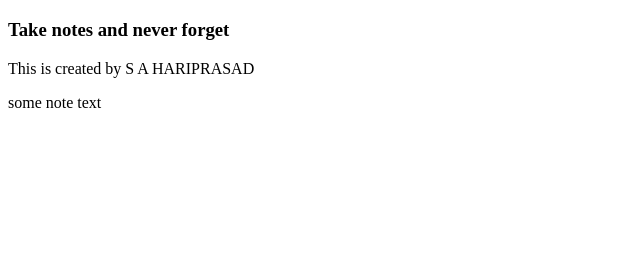
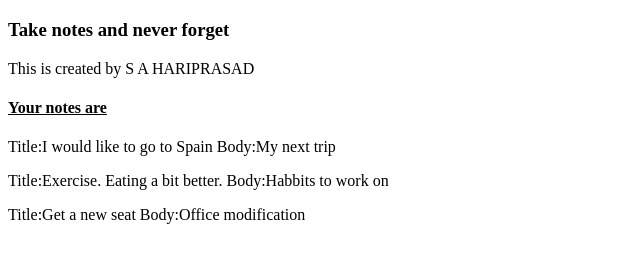
Before and after one commit to SAHARIPRASAD-2907/javascript_plain, a plain HTML site: page js-browser/notes-app/index.html in a window 1280 px wide. Shown: the part 61-324 px from the top of the page, without its empty margins (0-640 px from the left). Drawn offline with Linux system fonts and the light colour scheme.

Commit message:
adding elemets to the body with js

```diff
--- a/gitCommands.txt
+++ b/gitCommands.txt
@@ -2,3 +2,5 @@ git commit -m "first commit"
 git branch -M main
 git remote add origin https://github.com/SAHARIPRASAD-2907/javascript_plain.git
 git push -u origin main
+
+code . to open directory in CLI
--- a/js-browser/notes-app/index.html
+++ b/js-browser/notes-app/index.html
@@ -10,15 +10,34 @@
     <h1>Notes-app</h1>
     <h3>Take notes and never forget</h3>
     <p>This is created by S A HARIPRASAD</p>
-    <p>some note text</p>
+    <h4><u>Your notes are</u></h4>
+    <div id="render-notes"></div>
   </body>
 </html>
 <script>
-  console.log("Notes app");
-  //Dom - Document object model
-  const ps = document.querySelectorAll("p");
-  console.log(ps);
-  ps.forEach((p) => {
-    console.log(p.textContent);
+  const notes = [
+    {
+      title: "My next trip",
+      body: "I would like to go to Spain",
+    },
+    {
+      title: "Habbits to work on",
+      body: "Exercise. Eating a bit better.",
+    },
+    {
+      title: "Office modification",
+      body: "Get a new seat",
+    },
+  ];
+  //Add new Element
+  notes.map((a) => {
+    const newParagraph = document.createElement("p");
+    newParagraph.textContent = `
+    Title:${a.body}
+    Body:${a.title}
+    `;
+    document.getElementById("render-notes").appendChild(newParagraph);
+    console.log(a.body);
+    console.log(a.title);
   });
 </script>
```
Also changed, not shown: js-browser/todo-app/index.html (+38 -7 lines).
